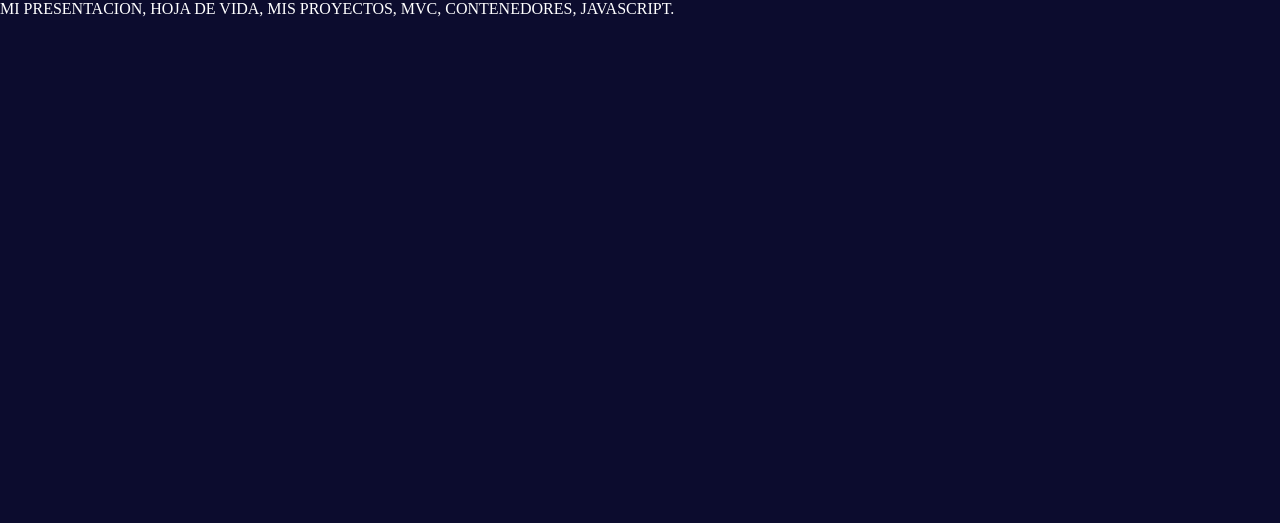
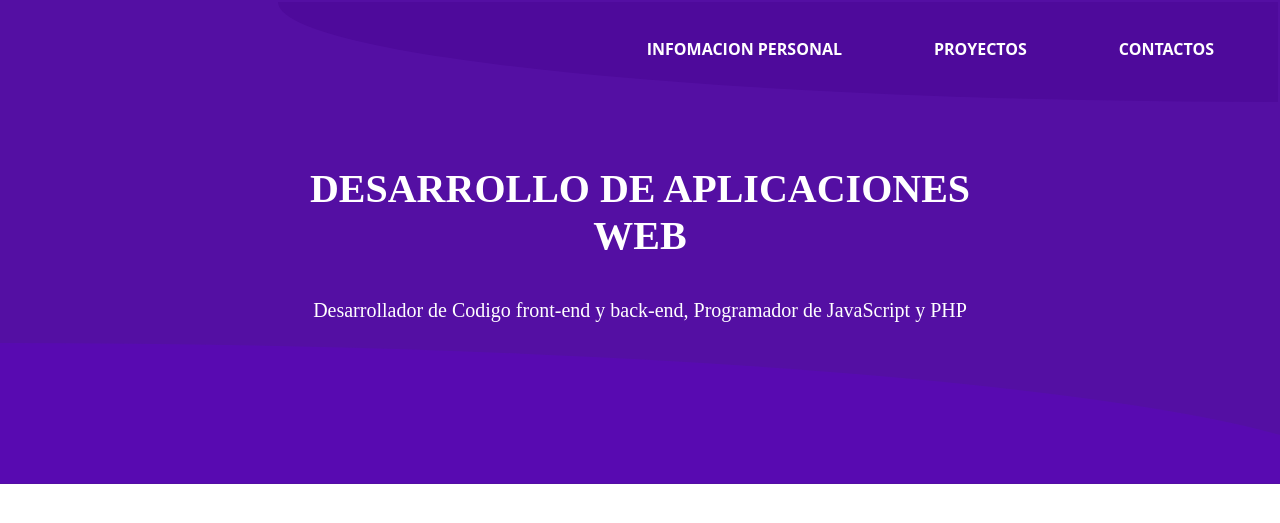
Before and after one commit to Vanessa200219/ADSI2142329, a PHP site: page / in a window 1280 px wide; the page is wider, and only the part inside the window is pictured. Shown: the top 523 px of that part. Run offline with PHP 8.4, Linux system fonts and the light colour scheme.

Commit message:
ESTILO PORTAFOLIO

```diff
--- a/Portafolio/PORTAFOLIOWEB/CSS/estiloIndex.css
+++ /dev/null
@@ -1,10 +0,0 @@
-*{
-    padding: 0%;
-    margin: 0%;
-}
-
-
-body{
-    background: rgb(12, 12, 46);
-    color: white;
-}
--- /dev/null
+++ b/Portafolio/PORTAFOLIOWEB/CSS/index.css
@@ -0,0 +1,110 @@
+body{
+    margin: 0%;
+    padding: 0%;
+}
+
+
+.dropdown{
+    background: rgb(51, 2, 92);
+    width: auto;
+    height: auto;
+}
+
+/*Menu*/
+
+
+.contenedor{
+    border: rgb(84, 15, 163) 2px solid;
+    height: 80px;
+    background: rgb(84, 15, 163);
+}
+
+#estructura {
+    transition: padding .5s ease-in-out;
+    text-transform: uppercase;
+    display: inline-block;
+    font-size: 16px;
+    font-style: unset;
+    color: white;
+    font-weight: 600;
+}
+
+
+.navegacion{
+    float: right;
+    background: rgb(78, 10, 155);
+    text-align: right;
+    width: 1000px;
+    height: 100px;
+    border-bottom-left-radius: 100%;
+
+}
+
+.menu > li{
+    position: relative;
+    display: inline-block;
+}
+
+.menu > li > a{
+    display: block;
+    margin-right: 60px;
+    margin-left: 20px;
+    font-family: 'Open sans';
+    text-decoration: none;
+    padding: 4px 4px;
+}
+
+.menu li a:hover{
+    transition: all .3s;
+    background-color: #2e025298;
+    border-radius: 10px;}
+
+
+/*FIN DE MENU*/
+
+.section{
+    width: auto;
+    height: 400px;
+    background: rgb(84, 15, 163);
+}
+
+
+/*TITULO*/
+
+.section2{
+    float: left;
+    background: rgba(98, 3, 206, 0.308);
+    width: 1363px;
+    height: 140px;
+    border-top-right-radius: 130%;
+}
+
+
+.text-first{
+    margin: auto;
+    background: rgb(84, 15, 163);
+    color: white;
+    font-size: 40px;
+    font-weight: 600;
+    width: 675px;
+    text-align: center;
+
+    border: rgb(84, 15, 163) 01px solid;
+}
+
+
+#p{
+    margin-top: 80px;
+}
+
+
+#text-second{
+    font-size: 20px;
+    font-weight: 100;
+}
+
+
+/*FIN DE TITULO*/
+
+
+/*BIOGRAFIA*/
--- a/Portafolio/PORTAFOLIOWEB/index.php
+++ b/Portafolio/PORTAFOLIOWEB/index.php
@@ -4,16 +4,40 @@
     <meta charset="UTF-8">
     <meta http-equiv="X-UA-Compatible" content="IE=edge">
     <meta name="viewport" content="width=device-width, initial-scale=1.0">
-    <link rel="stylesheet" href="CSS/estiloIndex.css">
+    <link rel="stylesheet" href="CSS/index.css">
     <title>PORTAFOLIO</title>
 </head>
 <body>
-    MI PRESENTACION,
-    HOJA DE VIDA,
-    MIS PROYECTOS,
-    MVC,
-    CONTENEDORES,
-    JAVASCRIPT.
+    <div class="dropdown">
+
+        <div class="contenedor">
+		    <nav class="navegacion">
+			    <ul class="menu">
+                    <li><a href=""><p id="estructura"><strong>Infomacion Personal</strong></p></a></li>
+				    <li><a href=""><p id="estructura"><strong>Proyectos</strong></p></a></li>
+				    <li><a href=""><p id="estructura"><strong>Contactos</strong></p></a></li>
+                </ul>
+		    </nav>
+	    </div>
+
+    </div>
+
+    <section class="section">
+
+
+        <div class="text-first">
+            <p id="p">DESARROLLO DE APLICACIONES WEB</p>
+            <h3 id="text-second">Desarrollador de Codigo front-end y back-end, Programador de JavaScript y PHP</h3>
+        </div>
+
+        <div class="section2">
+        </div>
+
+    </section>
+
+    <section>
+        <p></p>
+    </section>
 
 
 </body>
```
